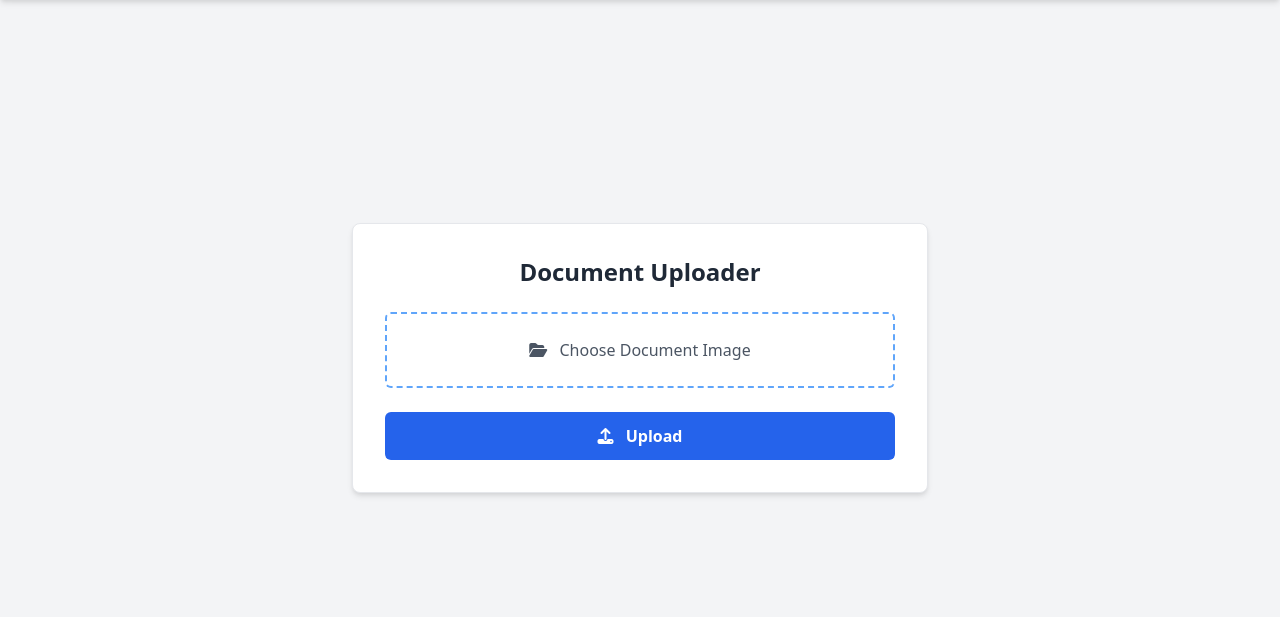
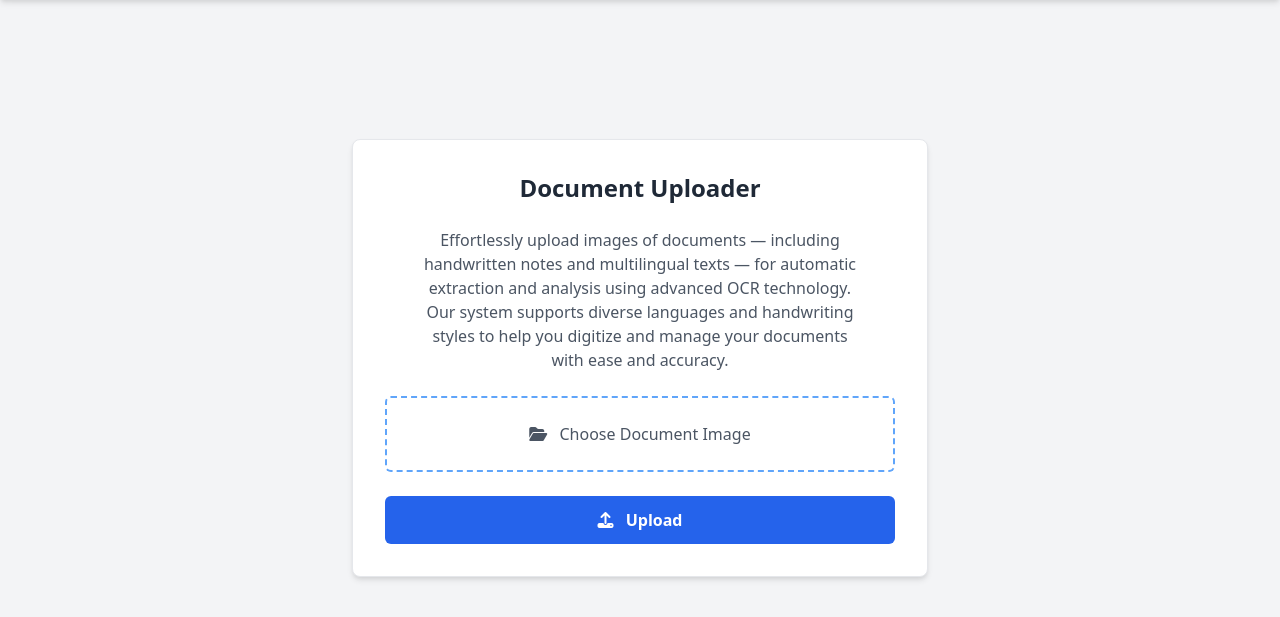
Before and after one commit to AbhinavT01/Advance_ocr_system, a Flask app: page /doc in a window 1280 px wide. Shown: the part 52-669 px from the top of the page. Run offline with Flask 3, Linux system fonts and the light colour scheme; parts of the project's set-up code (start-up, migrations or seed data) failed here and were passed over; some libraries are stand-ins or nearby versions.

Commit message:
Update doc.html

```diff
--- a/templates/doc.html
+++ b/templates/doc.html
@@ -20,7 +20,6 @@
   <!-- Navbar -->
   <nav class="bg-white dark:bg-gray-800 shadow-md fixed top-0 left-0 w-full z-50 transition-colors duration-300">
     <div class="max-w-7xl mx-auto px-4 py-3 flex items-center justify-between">
-      <!-- Brand + Toggle -->
       <div class="flex items-center justify-between w-full sm:w-auto">
         <button id="navToggle" class="sm:hidden text-gray-600 dark:text-gray-300 focus:outline-none">
           <svg class="w-6 h-6" fill="none" stroke="currentColor" stroke-width="2"
@@ -35,8 +34,6 @@
           <a href="/bank" class="hover:text-black dark:hover:text-white transition">Bank Card</a>
         </div>
       </div>
-
-      <!-- Clock & Theme Toggle -->
       <div class="flex items-center space-x-4">
         <button id="darkToggle" class="text-sm px-3 py-1 rounded bg-gray-200 dark:bg-gray-700 text-gray-800 dark:text-white transition">
           🌙 Dark
@@ -44,8 +41,6 @@
         <div id="currentTime" class="text-sm bg-green-500 text-white px-3 py-1 rounded shadow"></div>
       </div>
     </div>
-
-    <!-- Mobile Menu -->
     <div id="mobileMenu" class="sm:hidden hidden flex-col px-4 pb-2 space-y-2 text-gray-700 dark:text-gray-300">
       <a href="/" class="block hover:text-black dark:hover:text-white transition">ID Scanner</a>
       <a href="/doc" class="block hover:text-black dark:hover:text-white transition">Doc Scanner</a>
@@ -54,19 +49,20 @@
     </div>
   </nav>
 
-  <!-- Upload Form Container -->
+  <!-- Main Content -->
   <main class="flex-grow flex items-center justify-center pt-28 pb-12 px-4">
-    <div class="w-full max-w-xl bg-white dark:bg-gray-800 rounded-lg shadow-md p-8 space-y-6 border border-gray-200 dark:border-gray-700">
-      <h1 class="text-2xl font-bold text-center">Document Uploader</h1>
+    <div class="w-full max-w-xl bg-white dark:bg-gray-800 rounded-lg shadow-md p-8 space-y-6 border border-gray-200 dark:border-gray-700 text-center">
+      <h1 class="text-2xl font-bold">Document Uploader</h1>
+      <p class="text-gray-600 dark:text-gray-300 text-sm sm:text-base max-w-md mx-auto">
+        Effortlessly upload images of documents — including handwritten notes and multilingual texts — for automatic extraction and analysis using advanced OCR technology. Our system supports diverse languages and handwriting styles to help you digitize and manage your documents with ease and accuracy.
+      </p>
 
       <form action="/uploaddoc" method="post" enctype="multipart/form-data" id="uploadForm" class="space-y-6">
-        <!-- File Upload -->
         <label for="fileInput" class="block border-2 border-dashed border-blue-400 p-6 rounded-md text-gray-600 dark:text-gray-300 hover:bg-blue-50 dark:hover:bg-gray-700 cursor-pointer text-center transition">
           <i class="fas fa-folder-open mr-2"></i> Choose Document Image
           <input type="file" name="file" id="fileInput" accept="image/*" required class="hidden">
         </label>
 
-        <!-- Preview -->
         <div id="imagePreviewContainer" class="hidden">
           <h3 class="text-md font-semibold text-gray-700 dark:text-gray-300 mb-2 text-center">Document Preview</h3>
           <div id="previewWrapper" class="mx-auto rounded overflow-hidden border border-gray-300 dark:border-gray-600 shadow max-h-96">
@@ -74,7 +70,6 @@
           </div>
         </div>
 
-        <!-- Upload Button -->
         <button type="submit" class="w-full bg-blue-600 hover:bg-blue-700 text-white font-semibold py-3 rounded-md transition">
           <i class="fas fa-upload mr-2"></i> Upload
         </button>
@@ -87,9 +82,8 @@
     OCR &copy; 2025
   </footer>
 
-  <!-- JavaScript -->
+  <!-- Scripts -->
   <script>
-    // Image Preview
     document.getElementById('fileInput').addEventListener('change', function () {
       const file = this.files[0];
       const preview = document.getElementById('imagePreview');
@@ -106,7 +100,6 @@
       }
     });
 
-    // Clock
     const currentTimeElement = document.getElementById('currentTime');
     function updateTime() {
       const now = new Date();
@@ -115,17 +108,12 @@
     updateTime();
     setInterval(updateTime, 1000);
 
-    // Navbar toggle
-    const navToggle = document.getElementById('navToggle');
-    const mobileMenu = document.getElementById('mobileMenu');
-    navToggle.addEventListener('click', () => {
-      mobileMenu.classList.toggle('hidden');
+    document.getElementById('navToggle').addEventListener('click', () => {
+      document.getElementById('mobileMenu').classList.toggle('hidden');
     });
 
-    // Dark mode toggle
     const html = document.documentElement;
     const toggleBtn = document.getElementById('darkToggle');
-
     function setDarkMode(enabled) {
       if (enabled) {
         html.classList.add('dark');
@@ -137,12 +125,9 @@
         localStorage.setItem('theme', 'light');
       }
     }
-
     toggleBtn.addEventListener('click', () => {
       setDarkMode(!html.classList.contains('dark'));
     });
-
-    // Load saved theme on page load
     if (localStorage.getItem('theme') === 'dark') {
       setDarkMode(true);
     }
```
